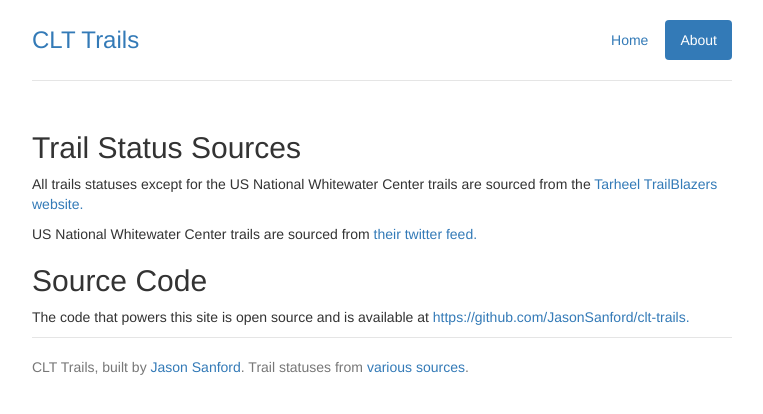
After one commit to JasonSanford/mtb-trail-status-node, a Node server app: page /about in a window 1280 px wide. The commit adds this page. Shown: the top 414 px of the page, without its empty margins (258-1021 px from the left). Run offline with Node 20, Linux system fonts and the light colour scheme; some libraries are stand-ins or nearby versions.

Commit message:
Add about page. Add currentPage for nav highlighting.

```diff
--- a/app.js
+++ b/app.js
@@ -45,8 +45,12 @@ app.get('/trails/:id', function (req, res) {
 app.get('/', function (req, res) {
   models.Trail.findAll({order: [['status', 'DESC']]})
     .then(function (trails) {
-      res.render('index', {trails: trails});
+      res.render('index', {trails: trails, currentPage: 'home'});
     });
+});
+
+app.get('/about', function (req, res) {
+  res.render('about', {currentPage: 'about'});
 });
 
 var phoneNumberUrl = '/:phone_number(\\d{10})/';
--- /dev/null
+++ b/views/about.jade
@@ -0,0 +1,12 @@
+extends base
+
+block content
+  .container
+    h2 Trail Status Sources
+    p All trails statuses except for the US National Whitewater Center trails are sourced from the
+      a(href='http://www.tarheeltrailblazers.com/') Tarheel TrailBlazers website.
+    p US National Whitewater Center trails are sourced from
+      a(href='https://twitter.com/usnwctrails') their twitter feed.
+    h2 Source Code
+    p The code that powers this site is open source and is available at
+      a(href='https://github.com/JasonSanford/clt-trails') https://github.com/JasonSanford/clt-trails.
--- a/views/base.jade
+++ b/views/base.jade
@@ -14,10 +14,10 @@ html(lang='en')
       .header.clearfix
         nav
           ul.nav.nav-pills.pull-right
-            li.active(role='presentation')
+            li(role='presentation', class=(currentPage === 'home' ? 'active' : ''))
               a(href='/') Home
-            li(role='presentation')
-              a(href='#') About
+            li(role='presentation', class=(currentPage === 'about' ? 'active' : ''))
+              a(href='/about') About
         h3.text-muted
           a(href='/') CLT Trails
       - if (messages.success)
@@ -26,7 +26,9 @@ html(lang='en')
     block content
     .container
       footer.footer
-        p
-          |&copy; CLT Trails, built by
+        p CLT Trails, built by
           a(href='https://github.com/JasonSanford/') Jason Sanford
+          |. Trail statuses from
+          a(href='/about') various sources
+          |.
     script(src='/js/main.js')
--- a/views/index.jade
+++ b/views/index.jade
@@ -12,7 +12,7 @@ block content
           .input-group.input-group-lg.phone-input
             input.input-phone.form-control(type='text', placeholder='704-555-5555')
             span.input-group-btn
-              input.btn.btn-success.submit-phone(href='#', type='submit', valule='Get Started!')
+              input.btn.btn-success.submit-phone(href='#', type='submit', value='Get Started!')
         p.details
           em= 'Choose the trails you want to receive messages for on the next screen.'
 
```
